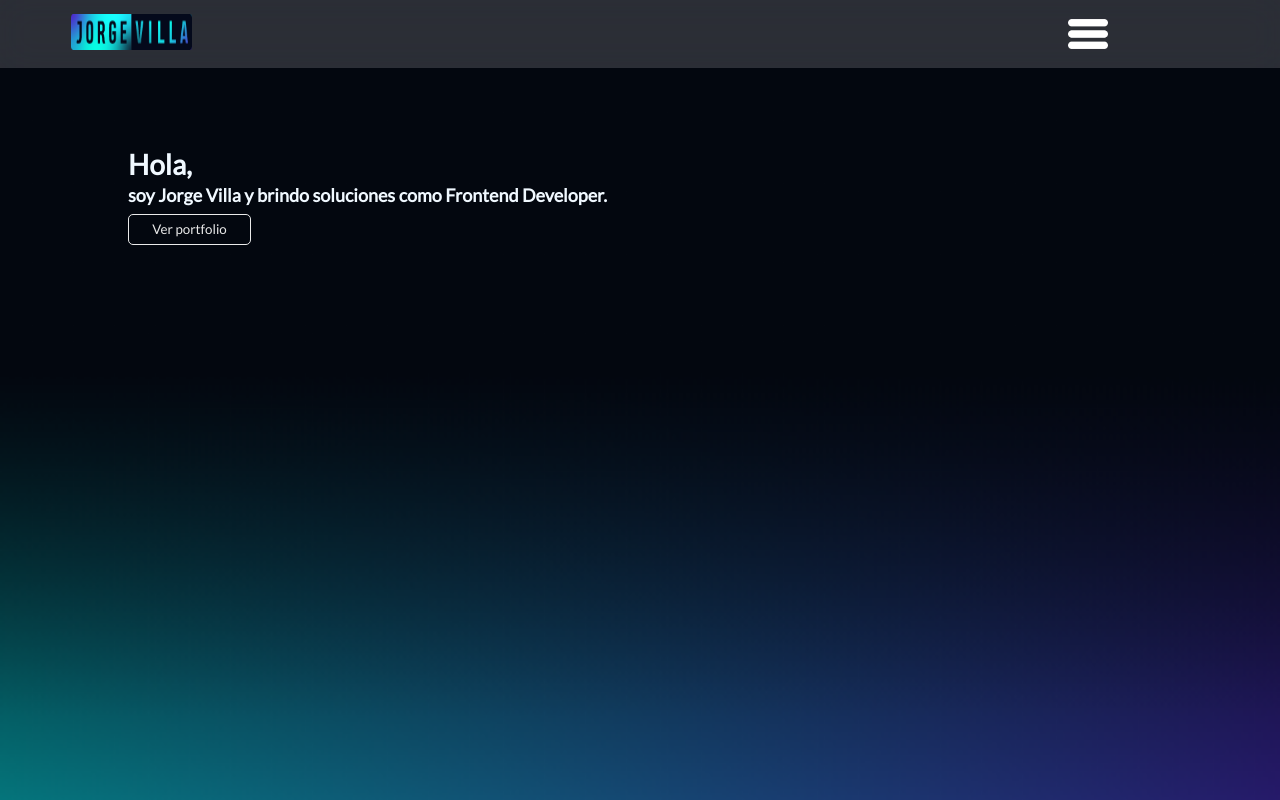
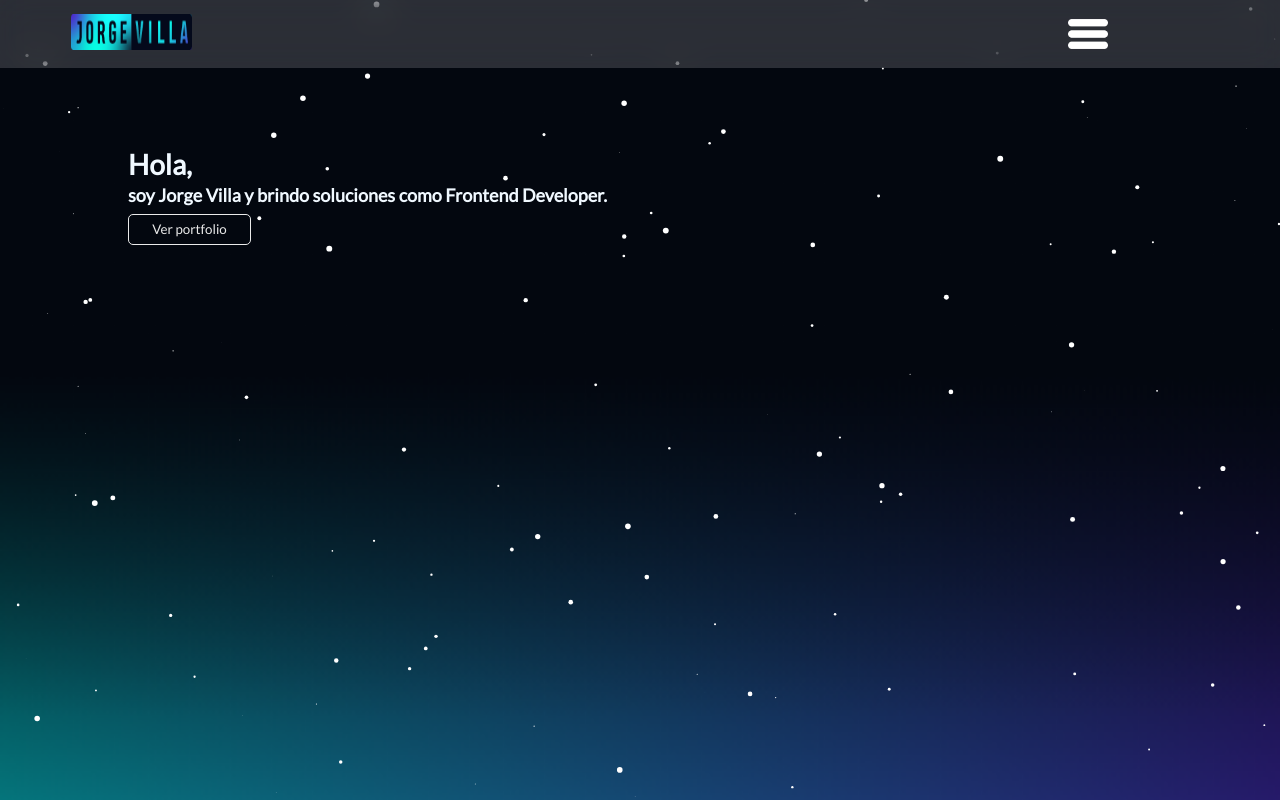
Before and after one commit to JorgeIsaacVilla/my_portafolio, a plain HTML site: page index.html in a window 1280 px wide. Shown: the top 800 px of the page. Drawn offline with Linux system fonts and the light colour scheme.

Commit message:
fondo dinamico agregado

```diff
--- a/index.html
+++ b/index.html
@@ -28,16 +28,11 @@
           </ul>
      </div>
      <script src="./js/app.js"></script>
-
-
-
-
-
-
-
-
 </header>
 <header class="header2"></header>
+<div id="particles-js"></div>
+     <script src="js/particles.min.js"></script>
+     <script src="js/particlesjs-config.json"></script>
 <section class="presentacion">
      <h1>Hola,</h1>
      <h2 class="text_presentacion">soy Jorge Villa y brindo soluciones como Frontend Developer.</h2>
@@ -126,7 +121,5 @@
      </div>
      <footer>Diseñado y construido por Jorge Isaac Villa</footer>
 </section>
-
-
 </body>
 </html>
--- a/style.css
+++ b/style.css
@@ -4,6 +4,12 @@
     padding: 0%;
     margin: 0%;
     font-family: "Lato",sans-serif;
+}
+#particles-js{
+    height: 100vh;
+    width: 100%;
+    background: rgba(0, 0, 0, 0);
+    position: absolute;
 }
 h1{
     font-size: 1.75em;
@@ -65,7 +71,6 @@ p{
     -webkit-backdrop-filter: blur(300px );
     border: 1px solid rgba( 255, 255, 255, 0.18 );
 }
-
 /* Estilos por agregar en JavaScript */
 .active{
     transform: translate(2000px);
@@ -76,7 +81,6 @@ p{
     padding: 100px 0px 20px 0px;
     list-style: none;
 }
-
 .cont-menu ul li{
     color: white;
     display: block;
@@ -86,25 +90,10 @@ p{
     cursor: pointer;
 
 }
-
 .cont-menu ul li:hover{
     background-color: rgb(228,228,228);
     color: rgb(42,42,42);
 }
-
-
-
-
-
-
-
-
-
-
-
-
-
-
 /*fin header 1*/
 /*inicio presentación*/
 .presentacion{
@@ -141,7 +130,6 @@ p{
     width: 100%;
     background-image: url(./img/Grupo\ 14432.png);
     background-size: 100% 100%;
-
 }
 .mi_imagen{
     background-image:url(./img/drawable-hdpi/Diseño\ sin\ título.png);
@@ -152,14 +140,12 @@ p{
     margin-left: 10%;
     margin-top: 4.098360655737705vh;
     margin-bottom: 10%;
-
 }
 .sobre_mi{
     color: #EAEAEA;
     background-size:1.125rem;
     padding-top: 10%;
     margin-left: 10%;
-
 }
 .lista{
     width: 100%;
@@ -167,13 +153,11 @@ p{
     display: flex;
     background: rgba(4,8,16,255);
     justify-content: center;
-
     display:grid;
     grid-template-columns: 100px 100px;
     grid-row: auto auto;
     grid-column-gap: 20px;
     grid-row-gap: 20px;
-
 }
 .li1{
     padding-right: 1.5vh;
@@ -214,7 +198,6 @@ li{
     height: 140px;
     background: #00CDBA;
     box-shadow: 0 0 1px  #00CDBA, 0 0 1px  #00CDBA, 0 0 1px  #00CDBA;
-
 }
 .cuadrado_gris{
     width: 98%;
@@ -233,7 +216,6 @@ li{
     background-size: cover;
     background-repeat: no-repeat;
     position: relative;
-
 }
 .imagen_web_Codigo{
     width: 149px;
@@ -245,7 +227,6 @@ li{
     background-image: url(./img/Captura_muestra_Codigo.PNG);
     background-size: cover;
     background-repeat: no-repeat;
-
 }
 
 .portafolio_derecha{
@@ -271,7 +252,6 @@ li{
     height: 140px;
     background: #00CDBA;
     box-shadow: 0 0 1px  #00CDBA, 0 0 1px  #00CDBA, 0 0 1px  #00CDBA;
-
 }
 .imagen_web_portafolio2{
     width: 149px;
@@ -284,7 +264,6 @@ li{
     background-size: cover;
     background-repeat: no-repeat;
     position: relative;
-
 }
 .imagen_web_Codigo2{
     width: 149px;
@@ -296,15 +275,7 @@ li{
     background-image: url(./img/Captura_muestra_Codigo.PNG);
     background-size: cover;
     background-repeat: no-repeat;
-
 }
-
-
-
-
-
-
-
 /*fin portafolio*/
 /*inicio contactame*/
 .contactame{
```
